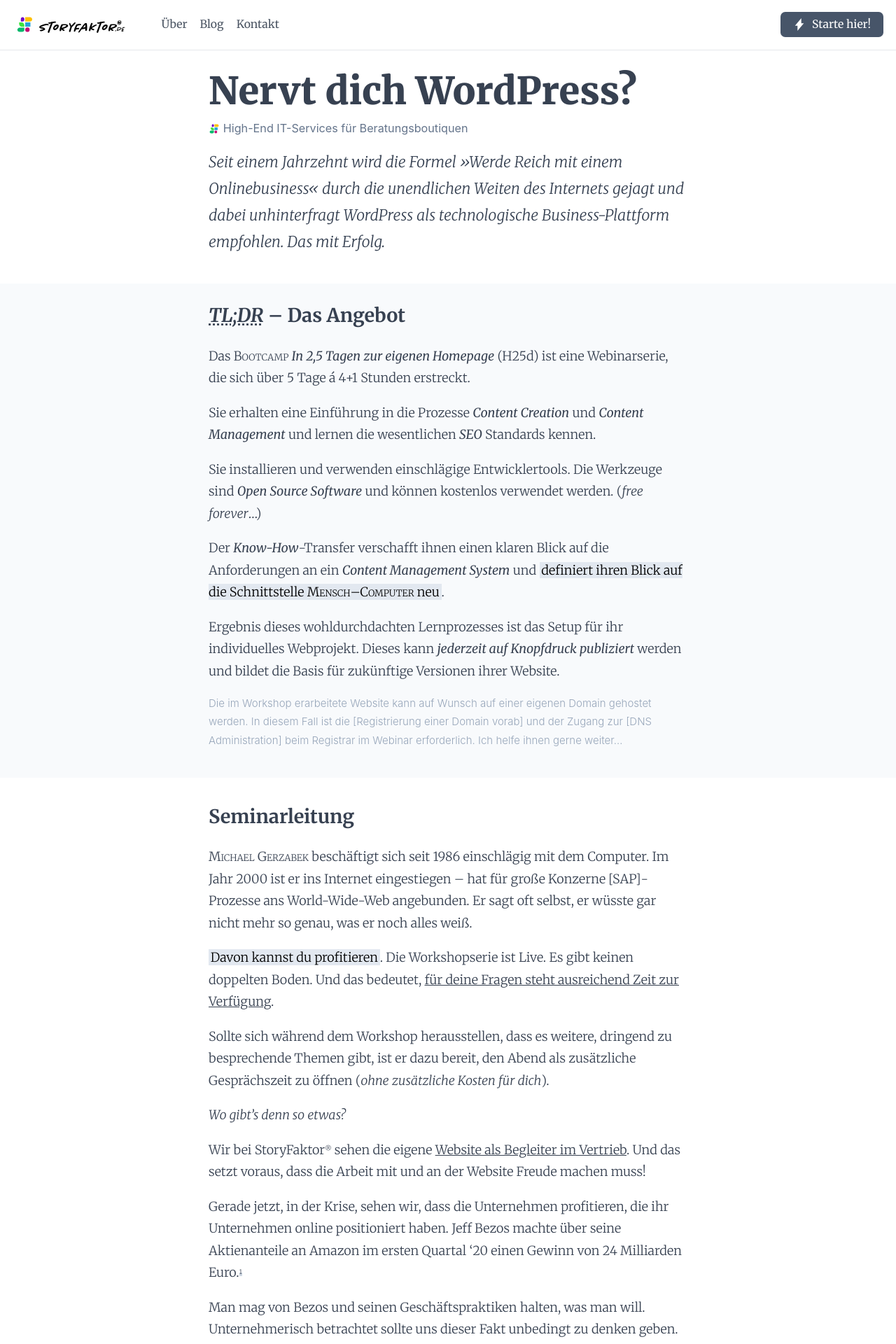
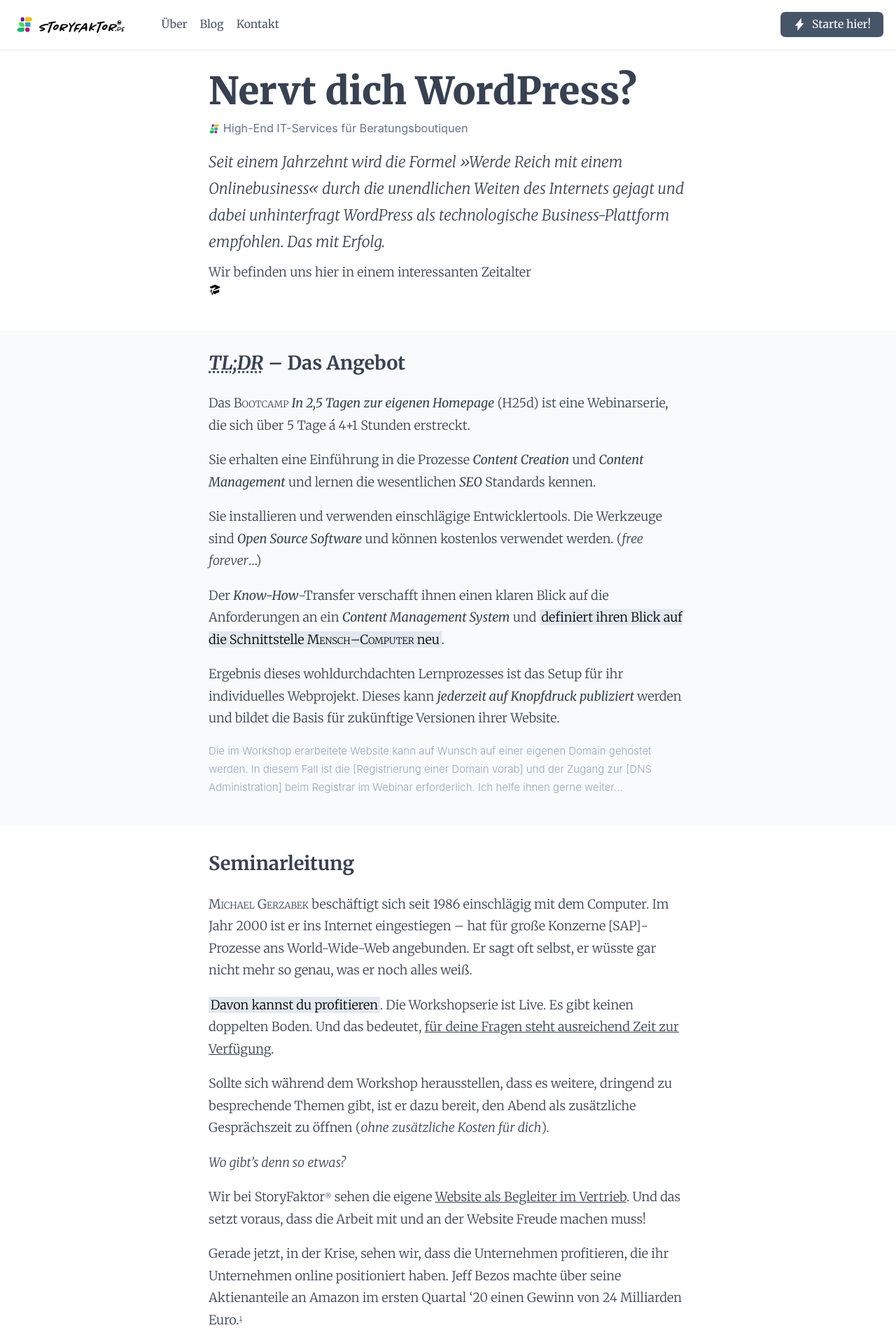
Before and after one commit to mgerzabek/klartext, a Jekyll site: the page built from index.md, in a window 1280 px wide. Shown: the top 1920 px of the page at 70% size. Built offline with Jekyll 4.4.1, drawn with Linux system fonts in a browser that asks for light colours; some web fonts are replaced.

Commit message:
Sidebar Navigation funktioniert jetzt mit Sprites :-)

```diff
--- a/_includes/sidebar.html
+++ b/_includes/sidebar.html
@@ -37,7 +37,11 @@
         {% for item in site.data.navigation.menu %}
           {% assign startsWith = page.url | split: item.href %}
           <a href="{{ item.href }}" class="group nav {% unless startsWith[0] == page.url %}nav__active{% else %}nav__inactive{% endunless %}">
-            {% if item.icon %}{{ item.icon }}{% endif %}
+            {% if item.icon %}
+            <svg class="icon mr-1" xmlns="http://www.w3.org/2000/svg" xmlns:xlink="http://www.w3.org/1999/xlink">
+              <use xlink:href="/assets/vendor/{{ item.icon }}"/>
+            </svg>
+            {% endif %}
             {{ item.text }}
           </a>
           {% if item.children %}
--- a/_sass/klartext/_utilities.scss
+++ b/_sass/klartext/_utilities.scss
@@ -45,6 +45,10 @@
 .bg-gray{
   background-color: var(--bg-gray)
 }
+/* Margins ------------------------------------------------------------------ */
+.mr-1 {
+	margin-right: .25rem
+}
 
 /* Orientierung Bilder im Fließtext ----------------------------------------- */
 .left {
@@ -64,3 +68,8 @@
 	  padding-left: 11px;
 	}
 }
+/* Icons ------------------------------------------------------------------- */
+.icon {
+	width: 1rem;
+	height: 1rem;
+}
--- a/index.md
+++ b/index.md
@@ -5,6 +5,7 @@
 description: Seit einem Jahrzehnt wird die Formel »Werde Reich mit einem Onlinebusiness« durch die unendlichen Weiten des Internets gejagt und dabei unhinterfragt WordPress als technologische Business-Plattform empfohlen. Das mit Erfolg.
 video: cgJue9LKtdc
 ---
+Wir befinden uns hier in einem interessanten Zeitalter <svg class="icon" xmlns="http://www.w3.org/2000/svg" xmlns:xlink="http://www.w3.org/1999/xlink"><use xlink:href="/assets/vendor/heroicons.solid.svg#academic-cap"/></svg>
 
 <div class="infobox">
 
```
Also changed, not shown: _sass/klartext/typography/_inline.scss (+5 -5 lines), Gemfile.lock, README.md, assets/social-icons.svg, assets/vendor/heroicons.outline.svg (added), assets/vendor/heroicons.solid.svg (added).
